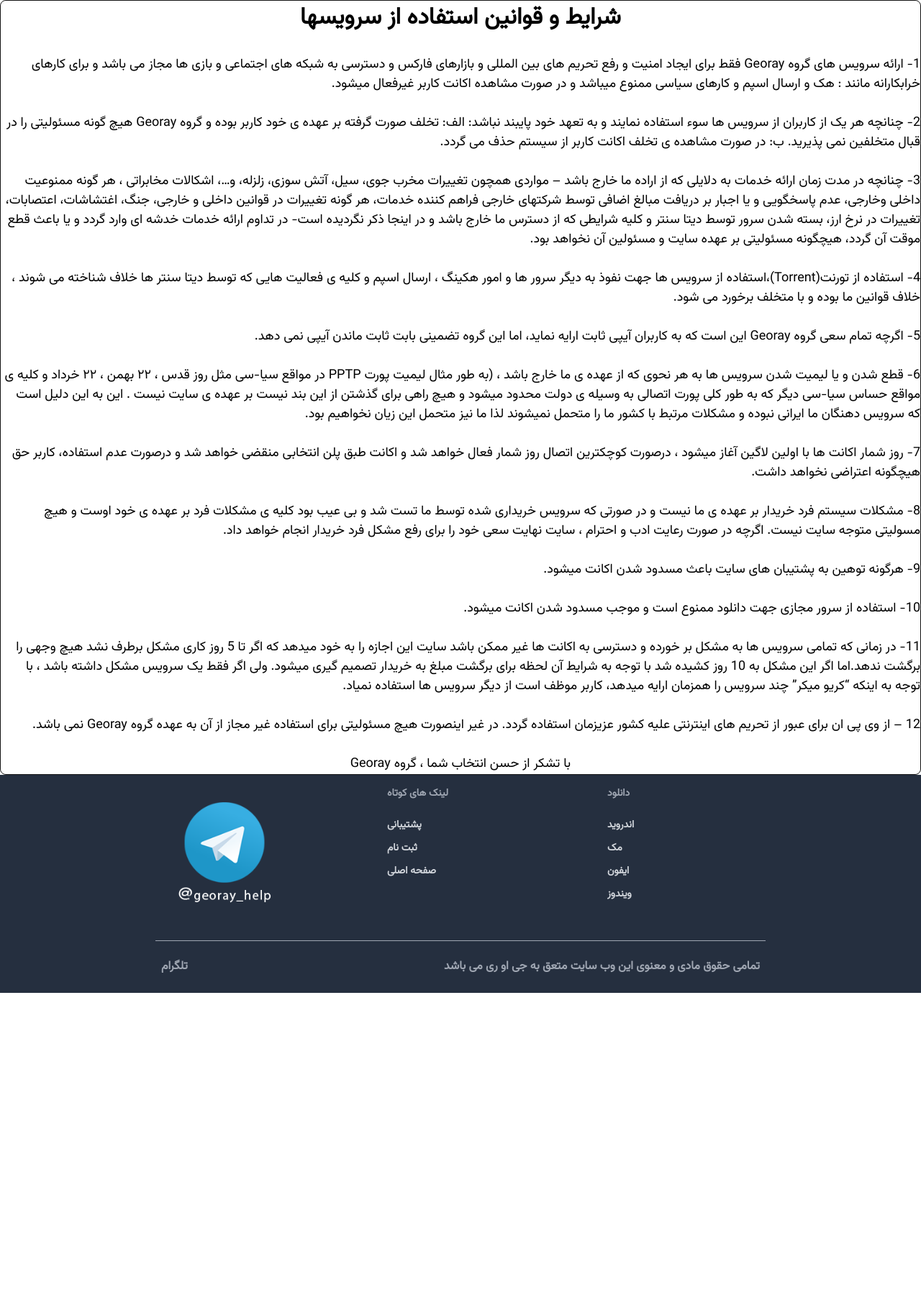
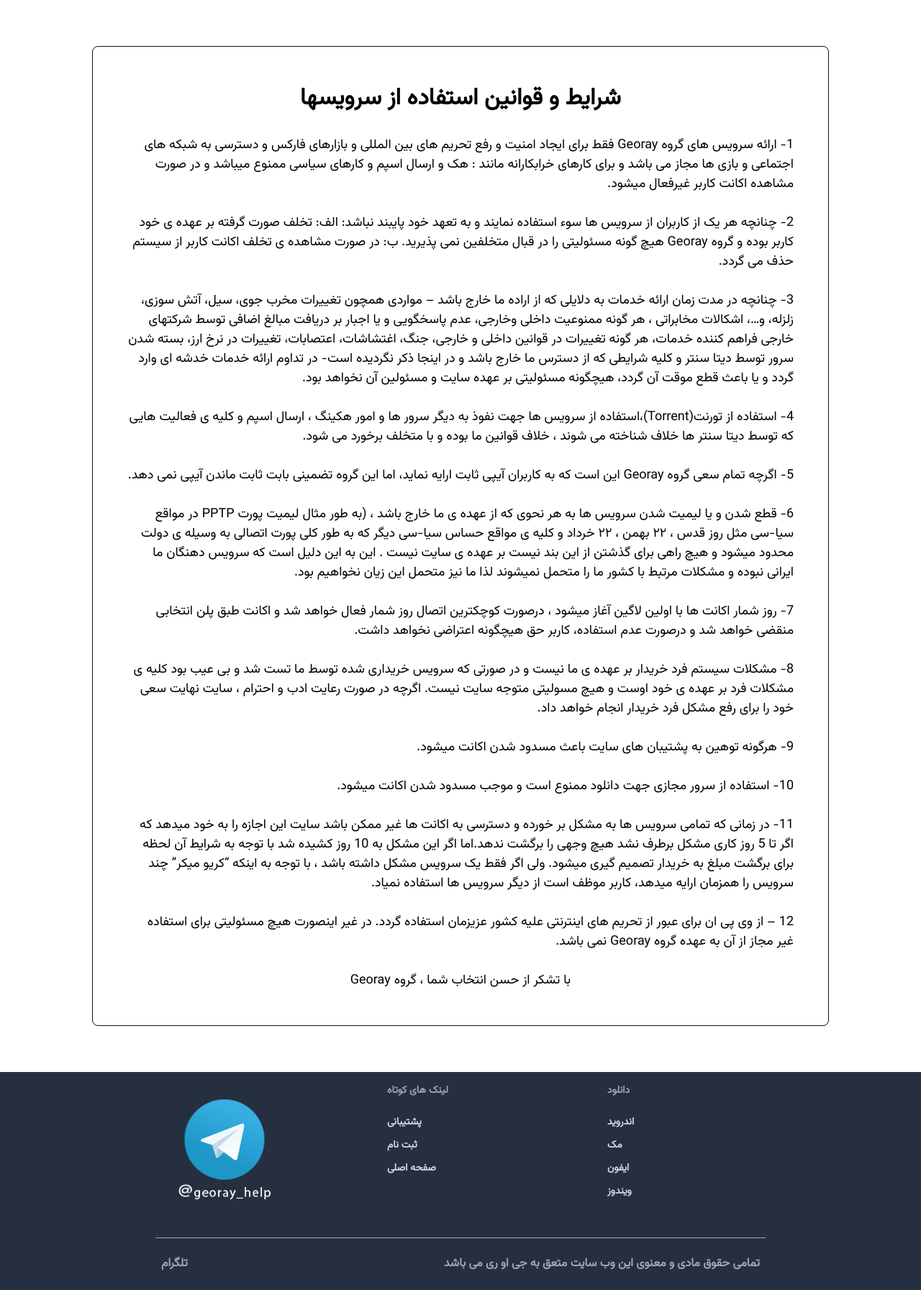
Before and after one commit to RAPEXA-TEAM/georay-vpn, a Flask app: page /privacy in a window 1280 px wide. Shown: the part 1031-2824 px from the top of the page at 72% size. Before the commit the page ends 2411 px from the top, so only its background shows below. Run offline with Flask 3, Linux system fonts and the light colour scheme; some libraries are stand-ins or nearby versions.

Commit message:
update some styles

```diff
--- a/site/static/css/styles_main.css
+++ b/site/static/css/styles_main.css
@@ -27,6 +27,22 @@ body {
 .main-container {
   width: 100%;
   padding: 4rem 2rem;
+}
+
+.rules-container {
+  padding: 2rem;
+}
+
+.rules-container div {
+  padding: 16px;
+}
+
+.rules-container h1 {
+  text-align: center;
+}
+
+.rules-container p {
+  text-align: justify;
 }
 
 .services-container {
@@ -128,6 +144,22 @@ body {
     padding: 4rem 7rem;
   }
 
+  .rules-container {
+    padding: 4rem 8rem;
+  }
+
+  .rules-container div {
+    padding: 3rem;
+  }
+
+  .rules-container h1 {
+    text-align: right;
+  }
+
+  .rules-container p {
+    text-align: right;
+  }
+
   .services-container {
     padding: 4rem 7rem;
   }
```
